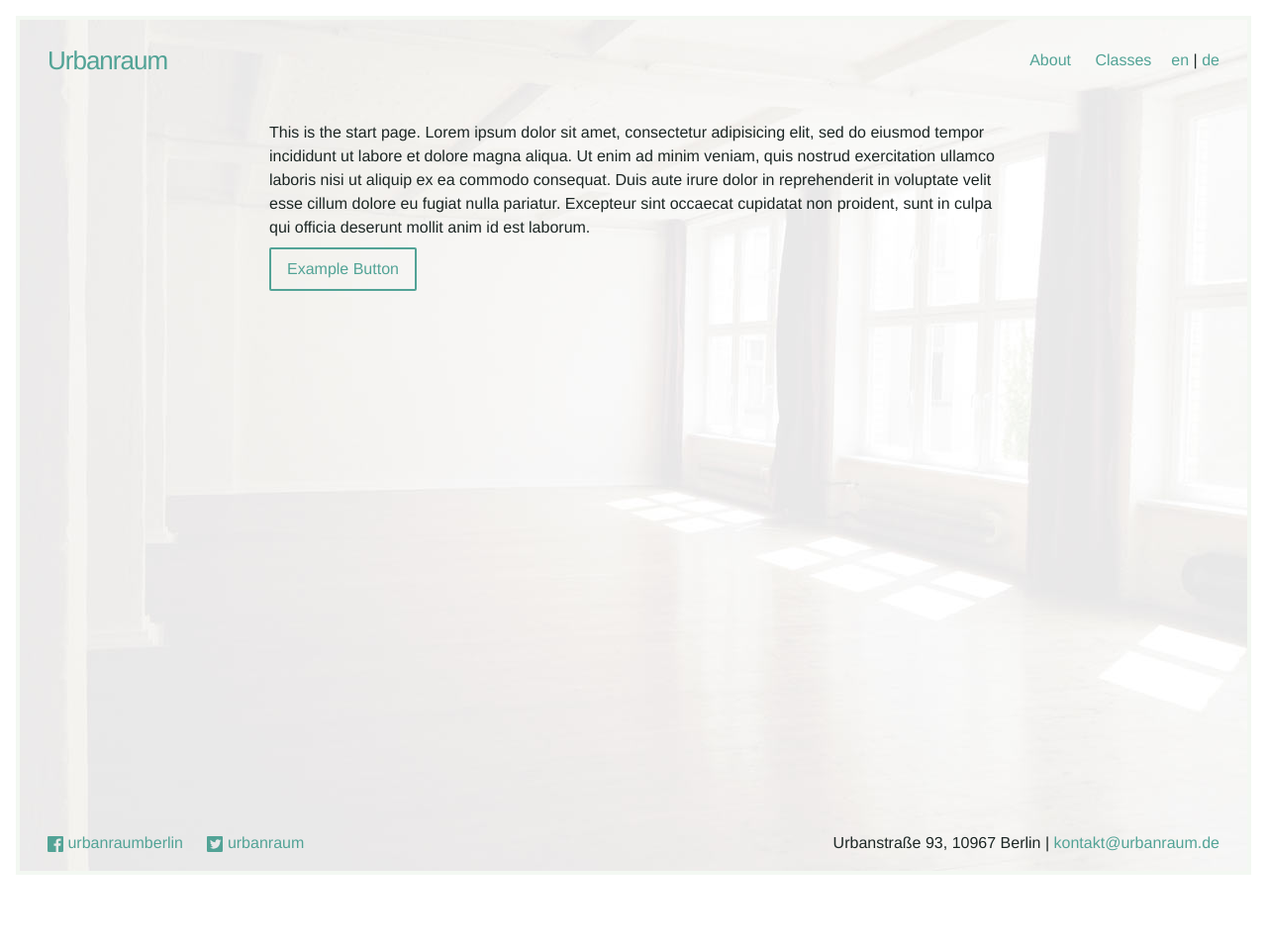
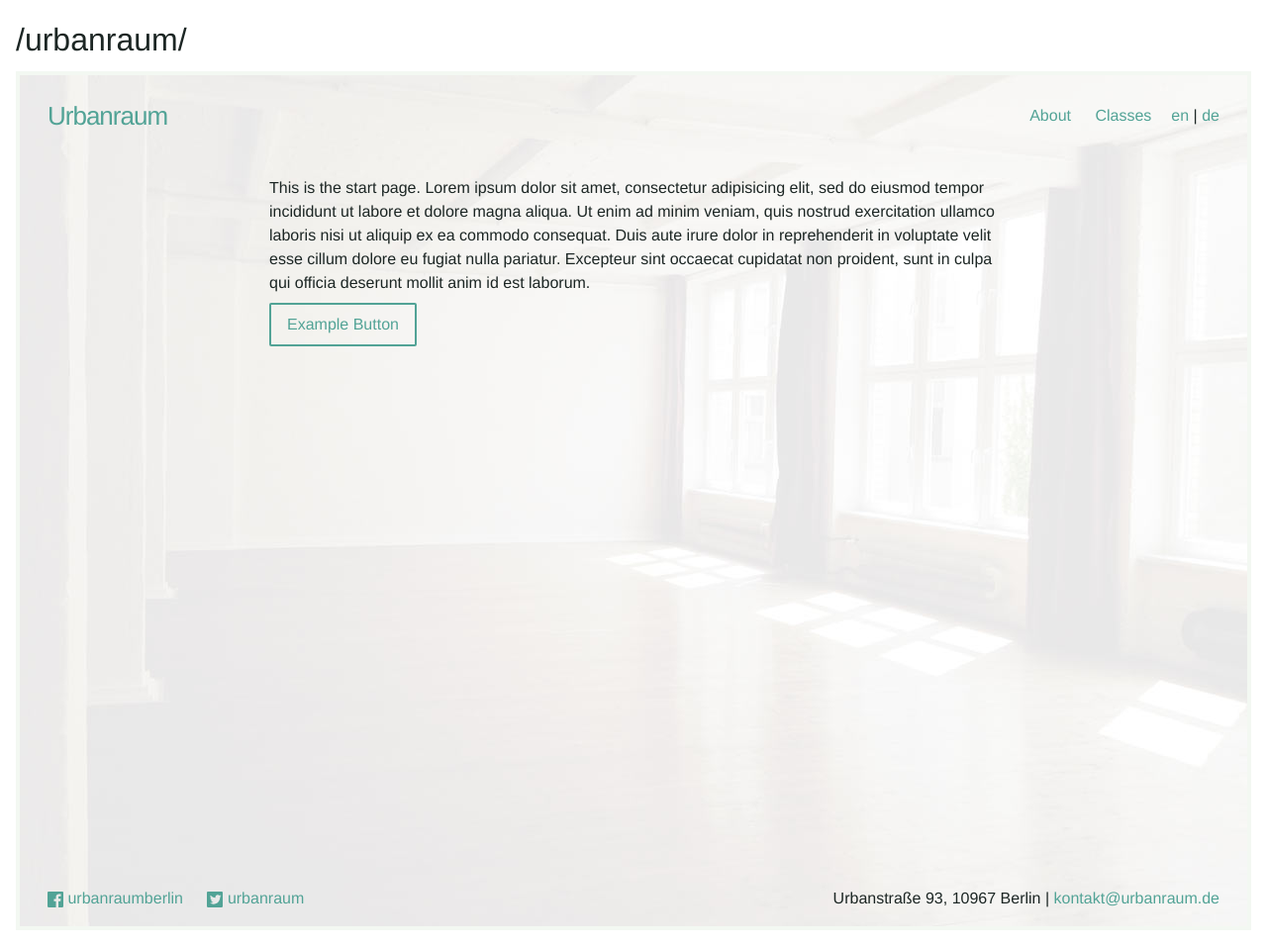
Before and after one commit to Kriesse/urbanraum, a Jekyll site: the page built from index.html, in a window 1280 px wide. Shown: the whole page at 99% size. Built offline with Jekyll 4.4.1, drawn with Linux system fonts in a browser that asks for light colours; nearby versions of some CDN libraries; before the commit the page ends 900 px from its top, so only the background shows below that.

Commit message:
test to debug baseurl

```diff
--- a/_layouts/default.html
+++ b/_layouts/default.html
@@ -4,6 +4,8 @@
   {% include head.html %}
 
   <body>
+
+<h1 class="{{site.baseurl}}">{{site.baseurl}}</h1>
 
     <div class="site-wrapper">
     </div>
```
